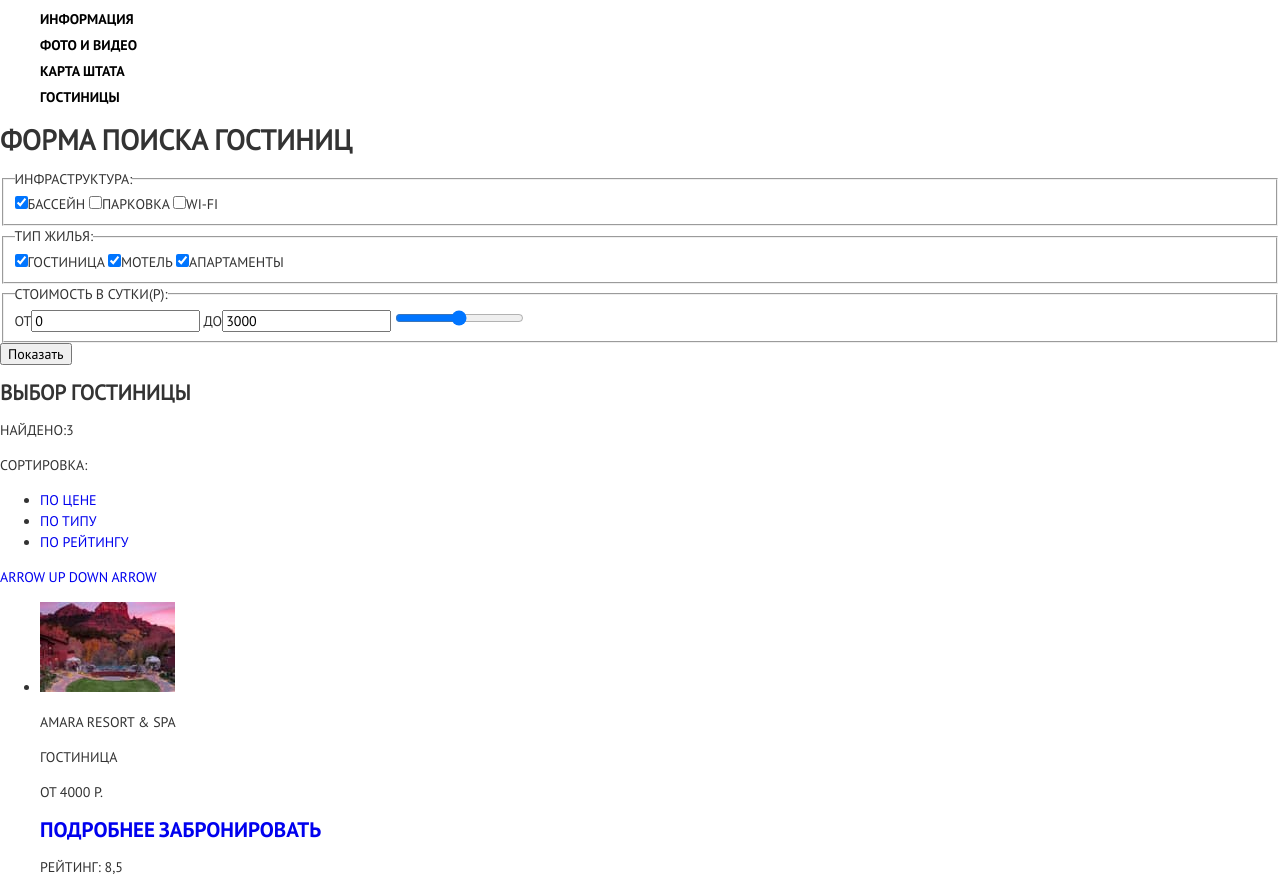
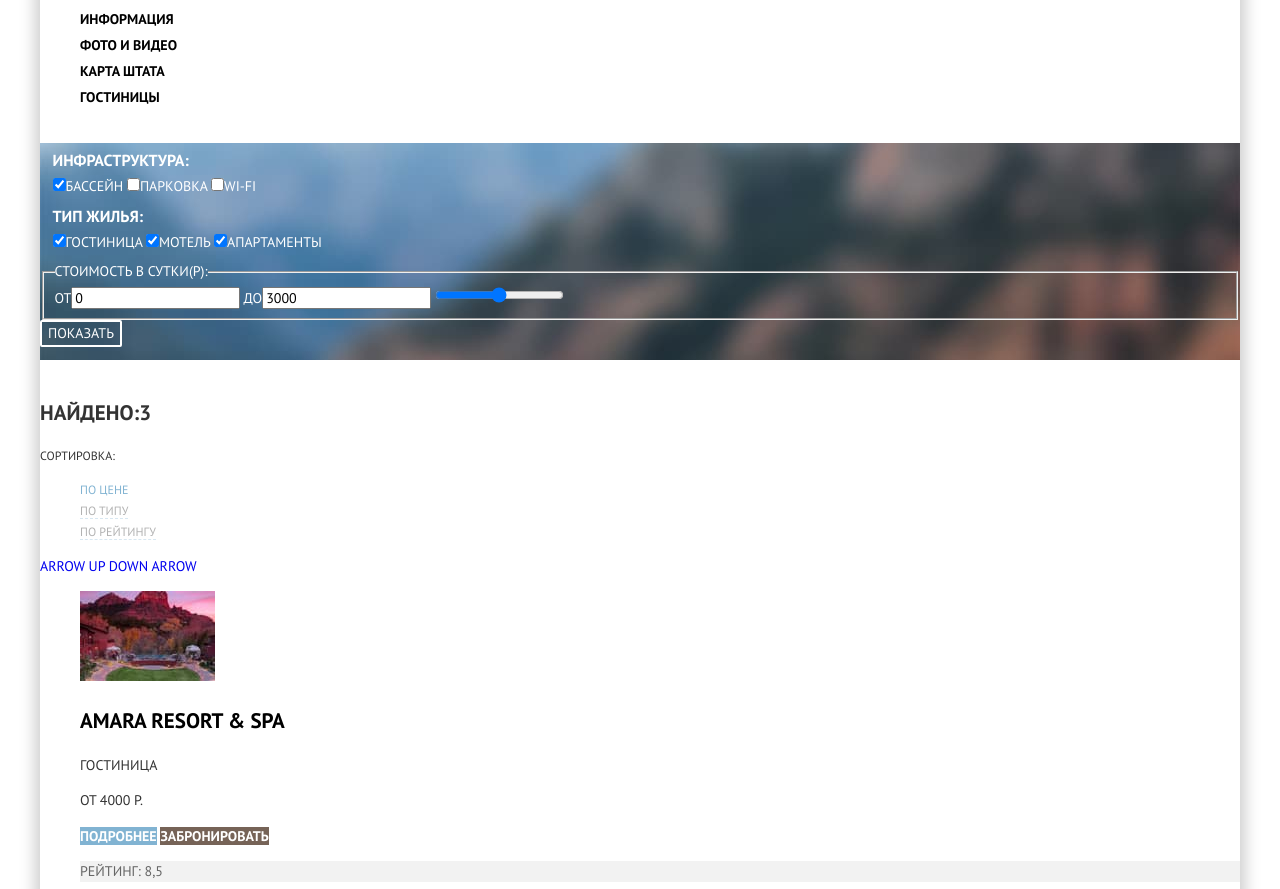
Before and after one commit to Lachugin/970471-sedona-30, a plain HTML site: page catalog.html in a window 1280 px wide. Shown: the part 86-975 px from the top of the page. Drawn offline with Linux system fonts and the light colour scheme.

Commit message:
Стилизация внутренней страницы

```diff
--- a/catalog.html
+++ b/catalog.html
@@ -13,21 +13,23 @@
 </head>
 
 <body class="page-body">
+  <div class="wrap">
     <header class="main-header">
       <nav class="main-navigation">
-      <a href="index.html" class="main-header-logo"><img src="img/logo.svg" width="138" height="70" alt="Логотип Сайта Sedona"></a>
+        <a href="index.html" class="main-header-logo"><img src="img/logo.svg" width="138" height="70"
+            alt="Логотип Сайта Sedona"></a>
         <ul class="navigation-list">
           <li class="navigation-item"><a class="navigation-link" href="#">Информация</a></li>
           <li class="navigation-item"><a class="navigation-link" href="#">Фото и видео</a></li>
           <li class="navigation-item"><a class="navigation-link" href="#">Карта штата</a></li>
-        <li class="navigation-item"><a class="navigation-link" href="#">Гостиницы</a></li>
+          <li class="navigation-item"><a class="navigation-link" href="catalog.html">Гостиницы</a></li>
         </ul>
       </nav>
     </header>
 
     <main class="container">
       <section class="search">
-      <h1 class="search-hidden">форма поиска гостиниц</h1>
+        <h1 class="visually-hidden">форма поиска гостиниц</h1>
         <form class="search-form" action="#" method="get">
 
           <fieldset class="search-item">
@@ -57,7 +59,7 @@
 
       <section class="choice">
 
-      <h2 class="choice-hidden">Выбор гостиницы</h2>
+        <h2 class="visually-hidden">Выбор гостиницы</h2>
         <p class="choice-desc">Найдено:<span>3</span></p>
         <p class="choice-text">Сортировка:</p>
 
@@ -77,7 +79,7 @@
           <ul class="choice-lists">
 
             <li class="choice-items">
-            <img src="img/hotel.jpg" width="135" height="90" alt="Фото гостиницы">
+              <img class="choice-img" src="img/hotel.jpg" width="135" height="90" alt="Фото гостиницы">
               <p class="choice-name">Amara Resort & Spa</p>
               <p class="choice-variety">Гостиница</p>
               <p class="choice-price">От 4000 Р.</p>
@@ -87,7 +89,7 @@
             </li>
 
             <li class="choice-items">
-            <img src="img/the-motel.jpg" width="135" height="90" alt="Фото Мотеля">
+              <img class="choice-img" src="img/the-motel.jpg" width="135" height="90" alt="Фото Мотеля">
               <p class="choice-name">Desert Quail Inn</p>
               <p class="choice-variety">Мотель</p>
               <p class="choice-price">От 3000 Р.</p>
@@ -97,7 +99,7 @@
             </li>
 
             <li class="choice-items">
-            <img src="img/apartments.jpg" width="135" height="90" alt="Фото Апартаментов">
+              <img class="choice-img" src="img/apartments.jpg" width="135" height="90" alt="Фото Апартаментов">
               <p class="choice-name">Villas at Poco Diablo</p>
               <p class="choice-variety">Апартаменты</p>
               <p class="choice-price">От 2000 Р.</p>
@@ -132,12 +134,14 @@
       <div class="footer-aside">
         <ul class="footer-aside-list">
           <li class="footer-aside-item">Website by</li>
-        <li class="footer-aside-item"><a class="footer-logo" href="https://htmlacademy.ru/intensive/htmlcss"><img src="img/logo-htmlacademy.svg" width="115" height="41"
-              alt="logo html Academy"></a></li>
+          <li class="footer-aside-item"><a class="footer-logo" href="https://htmlacademy.ru/intensive/htmlcss"><img
+                src="img/logo-htmlacademy.svg" width="115" height="41" alt="logo html Academy"></a></li>
         </ul>
       </div>
 
     </footer>
+  </div>
+
 
 </body>
 
--- a/css/style.css
+++ b/css/style.css
@@ -26,10 +26,12 @@
   --text-basic: #333333;
   --text-primery:#FFFFFF;
   --text-secondary:#81B3D2;
+  --text-rare: #666666;
   /* background color */
   --background-basic: #FFFFFF;
   --background-secondary:#81B3D2;
   --background-primery:#EEEEEE;
+  --background-rare:#F2F2F2;
   /* decorative color */
   --decorative-basic:#81B3D2;
   --decorative-focus:#000000;
@@ -293,3 +295,116 @@ img {
   font-size: 14px;
   line-height: 26px;
 }
+/* catalog search */
+
+.search {
+  background: url(../img/background-catalog.jpg) center no-repeat;
+  padding-top: 26px;
+  padding-bottom: 32px;
+  color: var(--text-primery);
+
+}
+
+.search-item {
+  border: none;
+}
+
+.search-text {
+  font-family: "PT Sans Bold";
+  font-weight: 700;
+  font-size: 16px;
+  line-height: 21px;
+}
+
+.search-button {
+  text-align: center;
+  text-transform: uppercase;
+  color: var(--text-primery);
+  border: 2px solid var(--text-primery);
+  background: rgba(0, 0, 0, 0);
+  border-radius: 2px;
+  font-weight: 400;
+  font-size: 14px;
+  line-height: 21px;
+}
+
+.choice-desc {
+  font-family: "PT Sans Bold";
+  font-weight: 700;
+  font-size: 21px;
+  line-height: 26px;
+}
+
+.choice-text {
+  font-weight: 400;
+  font-size: 12px;
+  line-height: 18px;
+}
+
+.choice-list {
+  list-style: none;
+}
+
+.choice-link {
+  color: var(--title-basic);
+  font-weight: 400;
+  font-size: 12px;
+  line-height: 18px;
+  opacity: 0.3;
+  border-bottom: 1px dashed var(--decorative-basic);
+}
+
+.choice-link-active {
+  color: var(--decorative-basic);
+  border: none;
+  opacity: 1;
+}
+
+.choice-lists {
+  list-style: none;
+}
+
+.choice-img {
+  background: var(--background-primery);
+}
+
+.choice-name {
+  font-family: "PT Sans Bold";
+  font-weight: 700;
+  font-size: 21px;
+  line-height: 26px;
+  color: var(--title-basic);
+}
+
+.choice-variety {
+  font-weight: 400;
+  font-size: 14px;
+  line-height: 21px;
+}
+
+.choice-price {
+  font-weight: 400;
+  font-size: 14px;
+  line-height: 21px;
+}
+
+.choice-button {
+  font-family: "PT Sans Bold";
+  font-weight: 700;
+  font-size: 14px;
+  line-height: 21px;
+  background: var(--btn-basic);
+  color: var(--title-primery);
+}
+
+.choice-button-booking {
+  background: var(--btn-primery);
+}
+
+.choice-rating {
+  color: var(--text-rare);
+  font-weight: 400;
+  font-size: 14px;
+  line-height: 21px;
+  background: var(--background-rare);
+}
```
Lines whose indentation alone changed are shown as unchanged.
